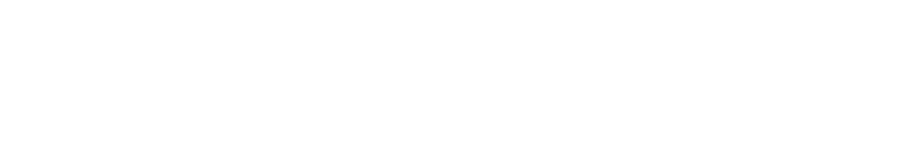
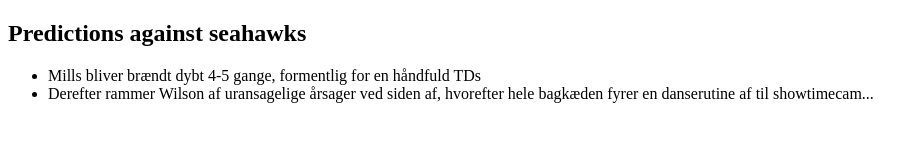
Before and after one commit to Madseffect/JespersPrediction, a plain HTML site: page index.html in a window 1280 px wide. Shown: the whole page, without its empty margins (0-914 px from the left). Drawn offline with Linux system fonts and the light colour scheme.

Commit message:
firssttt

```diff
--- a/index.html
+++ b/index.html
@@ -3,9 +3,14 @@
 <head>
     <meta charset="UTF-8">
     <meta name="viewport" content="width=device-width, initial-scale=1.0">
-    <title>Document</title>
+    <title>JESPERS PREDICTION</title>
 </head>
 <body>
+    <h2>Predictions against seahawks</h2>
 
+<ul>
+  <li>Mills bliver brændt dybt 4-5 gange, formentlig for en håndfuld TDs</li>
+  <li>Derefter rammer Wilson af uransagelige årsager ved siden af, hvorefter hele bagkæden fyrer en danserutine af til showtimecam...</li>
+</ul>
 </body>
 </html>
```
